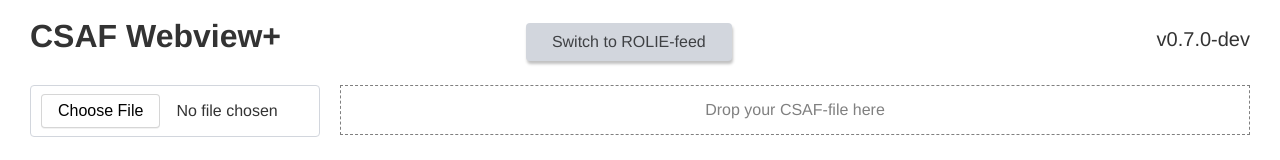
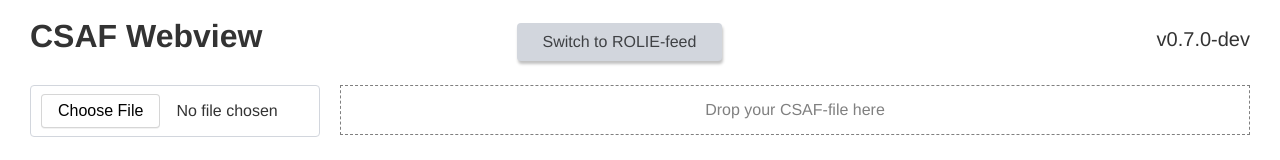
Before and after one commit to csaf-poc/csaf_webview, a SvelteKit app: page / in a window 1280 px wide. Shown: the top 160 px of the page. Built offline with nearby package versions, Linux system fonts and the light colour scheme.

Commit message:
dev: fix webview+ -> webview

```diff
--- a/src/routes/+layout.svelte
+++ b/src/routes/+layout.svelte
@@ -21,7 +21,7 @@
 <div class="content">
   <!-- svelte-ignore a11y-no-redundant-roles -->
   <div class="header">
-    <h1 role="heading" class="text-center">CSAF Webview+</h1>
+    <h1 role="heading" class="text-center">CSAF Webview</h1>
     <a href={switchToRoute} class="switchbutton button">{mode}</a>
     <h4>v{version}</h4>
   </div>
```
